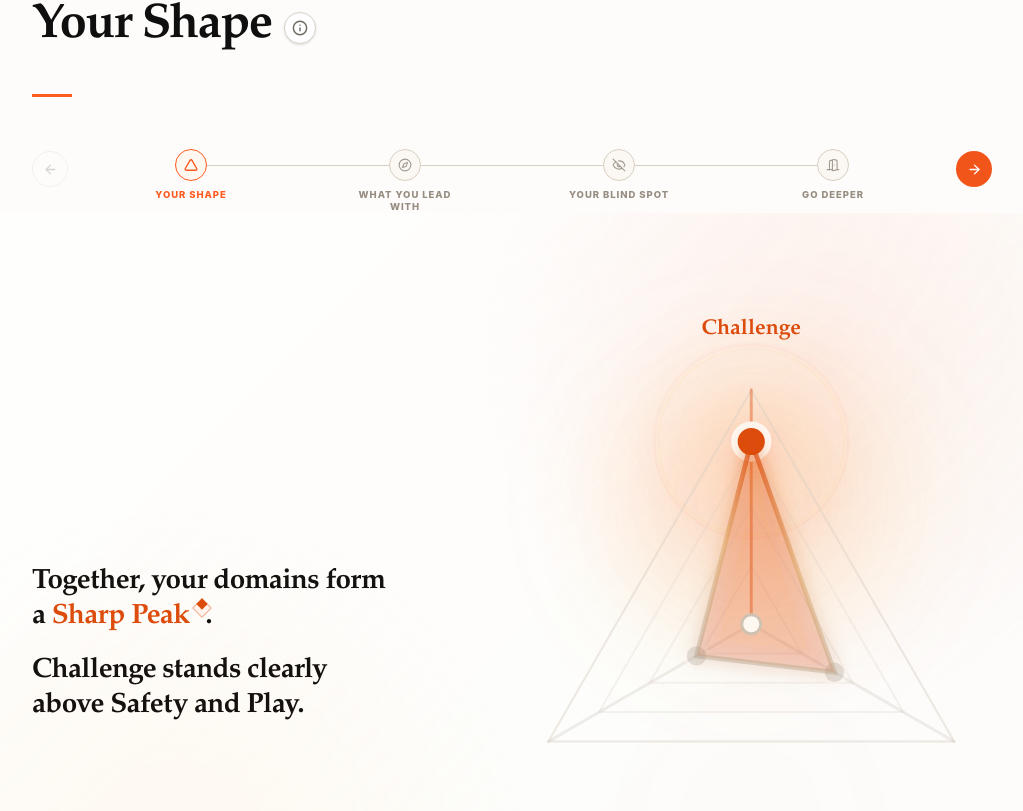
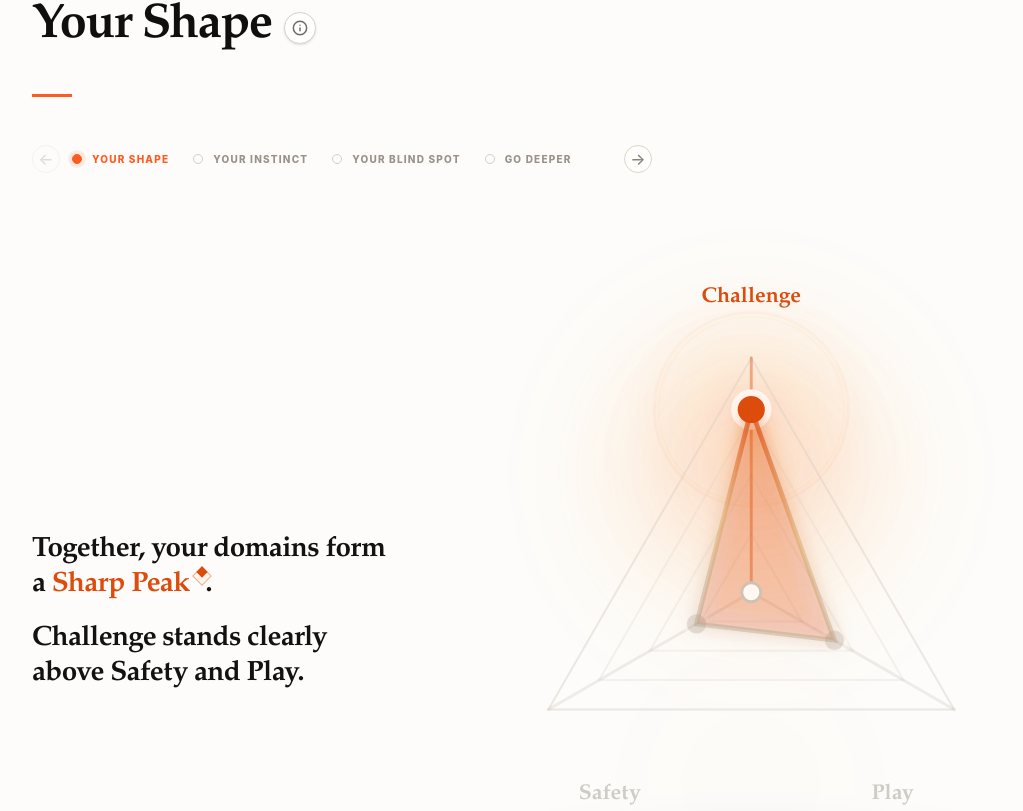
Before and after one commit to neurokrystal/report-design, a React (Vite) app: page / in a window 1280 px wide. Shown: the part 3589-4400 px from the top of the page, without its empty margins (232-1255 px from the left). Built offline with nearby package versions, Linux system fonts and the light colour scheme.

Commit message:
Refine shape section navigation

```diff
--- a/src/app/App.tsx
+++ b/src/app/App.tsx
@@ -11,11 +11,17 @@ import { DesignNotes } from './components/DesignNotes';
 
 export default function App() {
   const [activeSection, setActiveSection] = useState('orientation');
+  const [activeShapeState, setActiveShapeState] = useState(0);
 
   return (
     <div className="flex min-h-screen bg-[#FDFCFA]">
       {/* MARKER-MAKE-KIT-INVOKED */}
-      <Sidebar activeSection={activeSection} onNavigate={setActiveSection} />
+      <Sidebar
+        activeSection={activeSection}
+        activeShapeState={activeShapeState}
+        onNavigate={setActiveSection}
+        onShapeStateChange={setActiveShapeState}
+      />
 
       <main className="flex-1 overflow-y-auto">
         <div className="max-w-5xl mx-auto px-4 py-10 md:px-8 md:py-12">
@@ -34,7 +40,7 @@ export default function App() {
           </div>
 
           <div id="your-shape" className="mt-28 scroll-mt-24">
-            <YourShape />
+            <YourShape activeState={activeShapeState} onStateChange={setActiveShapeState} />
           </div>
 
           <PartDivider
--- a/src/app/components/Sidebar.tsx
+++ b/src/app/components/Sidebar.tsx
@@ -4,10 +4,18 @@ import DimensionalLogo from "../../imports/Dimensional_Symbol.svg";
 
 interface SidebarProps {
   activeSection: string;
+  activeShapeState: number;
   onNavigate: (section: string) => void;
+  onShapeStateChange: (state: number) => void;
 }
 
 const subMenus: Record<string, { id: string; label: string }[]> = {
+  'your-shape': [
+    { id: 'your-shape-state-0', label: 'Your shape' },
+    { id: 'your-shape-state-1', label: 'Your instinct' },
+    { id: 'your-shape-state-2', label: 'Your blind spot' },
+    { id: 'your-shape-state-3', label: 'Go deeper' },
+  ],
   safety: [
     { id: 'safety-overview',   label: 'Overview' },
     { id: 'safety-alignment',  label: 'Alignment' },
@@ -41,7 +49,7 @@ const sections = [
   { id: 'design-notes',         label: '10. Design Notes' },
 ];
 
-export function Sidebar({ activeSection, onNavigate }: SidebarProps) {
+export function Sidebar({ activeSection, activeShapeState, onNavigate, onShapeStateChange }: SidebarProps) {
   const [activeSubItem, setActiveSubItem] = useState<string>('');
   const onNavigateRef = useRef(onNavigate);
   useEffect(() => { onNavigateRef.current = onNavigate; }, [onNavigate]);
@@ -64,10 +72,15 @@ export function Sidebar({ activeSection, onNavigate }: SidebarProps) {
     return () => observer.disconnect();
   }, []);
 
-  // ── Track sub-items for the active domain ──
+  // ── Track sub-items for the active domain/shape section ──
   useEffect(() => {
     const items = subMenus[activeSection];
     if (!items) { setActiveSubItem(''); return; }
+
+    if (activeSection === 'your-shape') {
+      setActiveSubItem(items[activeShapeState]?.id ?? items[0].id);
+      return;
+    }
 
     // Default to overview when domain becomes active
     setActiveSubItem(`${activeSection}-overview`);
@@ -86,7 +99,7 @@ export function Sidebar({ activeSection, onNavigate }: SidebarProps) {
       if (el) observer.observe(el);
     });
     return () => observer.disconnect();
-  }, [activeSection]);
+  }, [activeSection, activeShapeState]);
 
   return (
     <aside className="hidden w-52 bg-white border-r border-[#E5E3DD] flex-col h-screen sticky top-0 md:flex">
@@ -160,16 +173,24 @@ export function Sidebar({ activeSection, onNavigate }: SidebarProps) {
                     />
                     {items.map((item) => {
                       const subActive = activeSubItem === item.id;
+                      const shapeStateIndex = section.id === 'your-shape'
+                        ? items.findIndex(shapeItem => shapeItem.id === item.id)
+                        : -1;
                       return (
                         <button
                           key={item.id}
                           onClick={() => {
                             setActiveSubItem(item.id);
-                            document.getElementById(item.id)?.scrollIntoView({ behavior: 'smooth' });
+                            if (section.id === 'your-shape' && shapeStateIndex >= 0) {
+                              onShapeStateChange(shapeStateIndex);
+                              document.getElementById('your-shape')?.scrollIntoView({ behavior: 'smooth' });
+                            } else {
+                              document.getElementById(item.id)?.scrollIntoView({ behavior: 'smooth' });
+                            }
                           }}
                           className={`w-full text-left py-2.5 pl-5 transition-all relative flex items-center ${
                             subActive ? 'text-[#FF6B2B] text-xs' : 'text-[#8B8682] text-[10px] hover:text-[#1A1614]'
-                          }`}
+                          } focus:outline-none focus-visible:ring-2 focus-visible:ring-[#FF6B2B]/20`}
                         >
                           <span className={`absolute left-[3px] top-1/2 -translate-y-1/2 rounded-full border transition-all ${
                             subActive
--- a/src/app/components/YourShape.tsx
+++ b/src/app/components/YourShape.tsx
@@ -1,6 +1,6 @@
 import { AnimatePresence, motion } from 'motion/react';
-import { ArrowLeft, ArrowRight, Compass, DoorOpen, EyeOff, Info, Triangle } from 'lucide-react';
-import { useState } from 'react';
+import { ArrowRight, Info } from 'lucide-react';
+import { Dispatch, SetStateAction, useState } from 'react';
 import { DOMAIN_HEX_OUTLINES, getScoreFillPath } from '../data/symbolFillPaths';
 
 const SERIF = '"Iowan Old Style", "Palatino Linotype", "Book Antiqua", Georgia, serif';
@@ -16,10 +16,10 @@ const PROFILE_SCORES = {
 } as const;
 
 const stateNav = [
-  { label: 'Your shape', Icon: Triangle },
-  { label: 'What you lead with', Icon: Compass },
-  { label: 'Your blind spot', Icon: EyeOff },
-  { label: 'Go deeper', Icon: DoorOpen },
+  { label: 'Your shape' },
+  { label: 'Your instinct' },
+  { label: 'Your blind spot' },
+  { label: 'Go deeper' },
 ] as const;
 
 const doorways = [
@@ -46,14 +46,17 @@ const doorways = [
   },
 ] as const;
 
-export function YourShape() {
+export function YourShape({
+  activeState,
+  onStateChange,
+}: {
+  activeState: number;
+  onStateChange: Dispatch<SetStateAction<number>>;
+}) {
   const [infoOpen, setInfoOpen] = useState(false);
-  const [activeState, setActiveState] = useState(0);
-  const isFirst = activeState === 0;
-  const isLast = activeState === stateNav.length - 1;
 
   const goToState = (direction: 1 | -1) => {
-    setActiveState(current => Math.max(0, Math.min(stateNav.length - 1, current + direction)));
+    onStateChange(current => Math.max(0, Math.min(stateNav.length - 1, current + direction)));
   };
 
   return (
@@ -108,21 +111,12 @@ export function YourShape() {
 
       <ShapeStateControls
         activeState={activeState}
-        isFirst={isFirst}
-        isLast={isLast}
-        onSelect={setActiveState}
+        onSelect={onStateChange}
         onPrevious={() => goToState(-1)}
         onNext={() => goToState(1)}
       />
 
-      <section className="relative overflow-visible px-1 py-4 md:px-0 md:py-6">
-        <div
-          className="pointer-events-none absolute inset-x-[-5rem] bottom-[-4rem] top-[-2rem] opacity-75"
-          style={{
-            background: 'radial-gradient(circle at 78% 16%, rgba(242,85,26,0.11), transparent 30%), radial-gradient(circle at 20% 72%, rgba(255,187,48,0.08), transparent 32%), linear-gradient(135deg, rgba(255,255,255,0.88), rgba(255,255,255,0))',
-          }}
-        />
-
+      <section className="relative overflow-visible py-2 md:py-4">
         {activeState === 3 ? (
           <div className="relative">
             <AnimatePresence mode="wait">
@@ -202,7 +196,7 @@ function ShapeStateCopy({ state }: { state: number }) {
     return (
       <article className="max-w-[690px] py-3 lg:py-8">
         <h2 className="mb-9" style={stateTitleStyle}>
-          What you lead with
+          Your instinct
         </h2>
         <div className="max-w-[610px] space-y-5 text-[16px] leading-[1.78] text-[#332E29]" style={{ fontWeight: 300 }}>
           <p>
@@ -405,71 +399,53 @@ const stateTitleStyle = {
 
 function ShapeStateControls({
   activeState,
-  isFirst,
-  isLast,
   onSelect,
   onPrevious,
   onNext,
 }: {
   activeState: number;
-  isFirst: boolean;
-  isLast: boolean;
   onSelect: (index: number) => void;
   onPrevious: () => void;
   onNext: () => void;
 }) {
-  const progress = `${(activeState / (stateNav.length - 1)) * 75}%`;
-  const activeAccent = NAV_ORANGE;
-
   return (
-    <nav className="mb-8 mt-1" aria-label="Shape story states">
-      <div className="flex items-start gap-3 md:gap-5">
+    <nav className="mb-12 mt-2 max-w-[620px]" aria-label="Shape story states">
+      <div className="flex items-center gap-3">
         <button
           type="button"
           onClick={onPrevious}
-          disabled={isFirst}
-          className="mt-[6px] grid h-9 w-9 shrink-0 place-items-center rounded-full border border-[#DDD4C8] bg-white/72 text-[#867E74] transition-colors hover:bg-white disabled:cursor-default disabled:opacity-30 focus-visible:outline-none focus-visible:ring-2 focus-visible:ring-[#DC4C0C]/25"
+          disabled={activeState === 0}
+          className="grid h-7 w-7 shrink-0 place-items-center rounded-full border border-[#DDD4C8] bg-white/60 text-[#8A8177] transition-colors hover:bg-white disabled:cursor-default disabled:opacity-25 focus-visible:outline-none focus-visible:ring-2 focus-visible:ring-[#DC4C0C]/20"
           aria-label="Previous shape state"
         >
-          <ArrowLeft size={15} strokeWidth={2.2} />
+          <span aria-hidden="true">←</span>
         </button>
 
-        <div className="relative flex-1 pt-1">
-          <div className="absolute left-[12.5%] right-[12.5%] top-[20px] h-px bg-[#D8CEC1]" />
-          <motion.div
-            className="absolute left-[12.5%] top-[19px] h-[2px] rounded-full"
-            style={{ backgroundColor: activeAccent }}
-            animate={{ width: progress }}
-            transition={{ duration: 0.35, ease: [0.16, 1, 0.3, 1] }}
-          />
-          <div className="relative grid grid-cols-4 gap-2">
+        <div className="min-w-0 flex-1">
+          <div className="flex flex-wrap items-center gap-x-5 gap-y-3">
             {stateNav.map((item, index) => {
               const active = activeState === index;
               const passed = activeState >= index;
-              const Icon = item.Icon;
               return (
                 <button
                   key={item.label}
                   type="button"
                   onClick={() => onSelect(index)}
-                  className="group flex min-w-0 flex-col items-center gap-2 text-center focus-visible:outline-none"
+                  className="group flex items-center gap-2.5 rounded-full py-1 pr-1 text-left focus-visible:outline-none focus-visible:ring-2 focus-visible:ring-[#DC4C0C]/18"
                   aria-current={active}
                   aria-label={`Show ${item.label}`}
                 >
                   <span
-                    className="grid h-8 w-8 place-items-center rounded-full border transition-all duration-300"
+                    className="h-2.5 w-2.5 rounded-full border transition-all duration-300"
                     style={{
-                      borderColor: passed ? NAV_ORANGE : '#D8CEC1',
-                      backgroundColor: active ? '#FFF8F0' : '#FBF8F3',
-                      boxShadow: active ? `0 13px 24px -20px ${NAV_ORANGE}` : 'none',
-                      color: active || passed ? NAV_ORANGE : '#A39B91',
+                      borderColor: active || passed ? NAV_ORANGE : '#D6CEC4',
+                      backgroundColor: active ? NAV_ORANGE : passed ? '#FFE1D2' : '#FDFCFA',
+                      boxShadow: active ? '0 0 0 4px rgba(255,90,31,0.1)' : 'none',
                     }}
-                  >
-                    <Icon size={14} strokeWidth={active ? 2.35 : 1.9} />
-                  </span>
+                  />
                   <span
-                    className="block max-w-[7.2rem] text-[9.5px] font-extrabold uppercase leading-tight tracking-[0.1em] transition-colors max-sm:text-[8.5px] max-sm:tracking-[0.07em]"
-                    style={{ color: active ? NAV_ORANGE : passed ? '#5F554B' : '#968C80' }}
+                    className="block whitespace-nowrap text-[10px] font-extrabold uppercase leading-none tracking-[0.12em] transition-colors"
+                    style={{ color: active ? NAV_ORANGE : passed ? '#5F554B' : '#9A9288' }}
                   >
                     {item.label}
                   </span>
@@ -482,11 +458,11 @@ function ShapeStateControls({
         <button
           type="button"
           onClick={onNext}
-          disabled={isLast}
-          className="mt-[6px] grid h-9 w-9 shrink-0 place-items-center rounded-full bg-[#F2551A] text-white shadow-[0_16px_34px_-24px_rgba(220,76,12,0.8)] transition-colors hover:bg-[#DC4C0C] disabled:cursor-default disabled:bg-[#D9D0C4] disabled:shadow-none focus-visible:outline-none focus-visible:ring-2 focus-visible:ring-[#DC4C0C]/25"
+          disabled={activeState === stateNav.length - 1}
+          className="grid h-7 w-7 shrink-0 place-items-center rounded-full border border-[#DDD4C8] bg-white/60 text-[#8A8177] transition-colors hover:bg-white disabled:cursor-default disabled:opacity-25 focus-visible:outline-none focus-visible:ring-2 focus-visible:ring-[#DC4C0C]/20"
           aria-label="Next shape state"
         >
-          <ArrowRight size={15} strokeWidth={2.2} />
+          <span aria-hidden="true">→</span>
         </button>
       </div>
     </nav>
```
